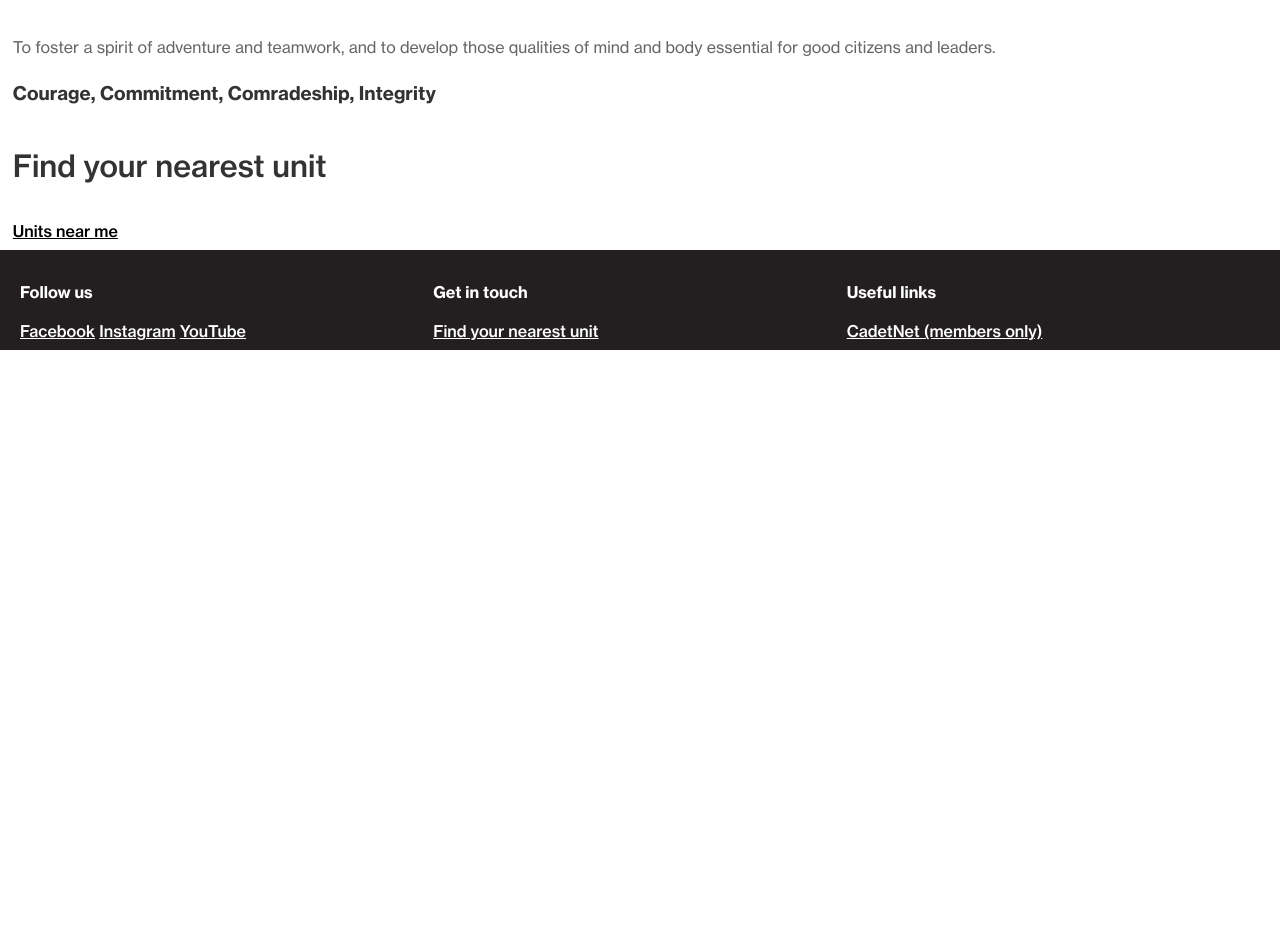
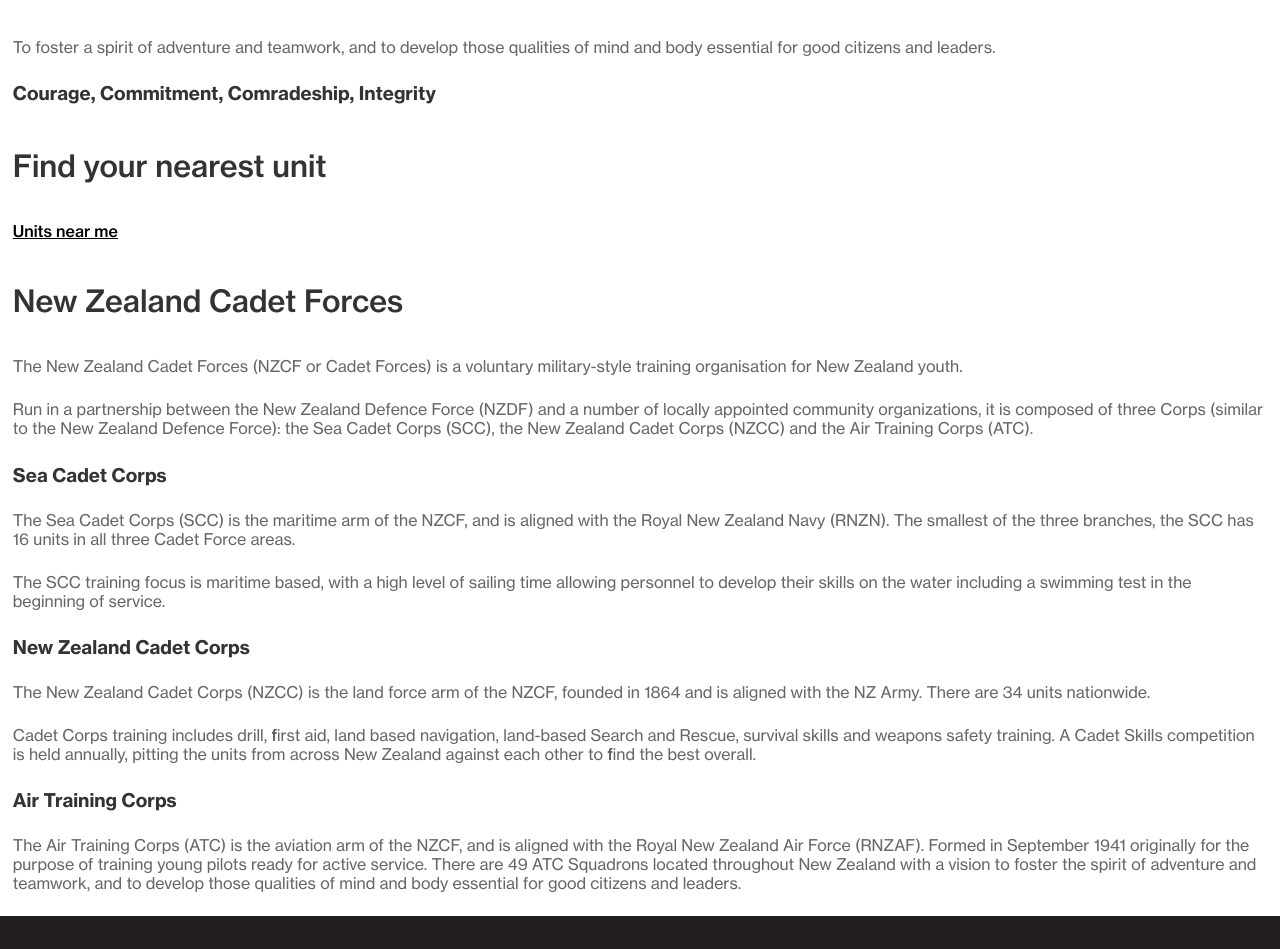
Before and after one commit to New-Zealand-Cadet-Forces/op-refresh, a Jekyll site: the page built from index.md, in a window 1280 px wide and 1400 px high, scrolled down 232 px. Shown: the part 384-1333 px from the top of the window. Built offline with Jekyll 4.4.1, drawn with Linux system fonts in a browser that asks for light colours; before the commit the page ends 966 px from its top, so only the background shows below that.

Commit message:
Add home page content

```diff
--- a/index.md
+++ b/index.md
@@ -14,4 +14,25 @@
         <h2>Find your nearest unit</h2>
         <a id="unit-btn" href="units.html">Units near me</a>
     </section>
+    <section class="intro-description">
+        <h2>New Zealand Cadet Forces</h2>
+        <p>The New Zealand Cadet Forces (NZCF or Cadet Forces) is a voluntary military-style training organisation for New Zealand youth.</p>
+        <p>Run in a partnership between the New Zealand Defence Force (NZDF) and a number of locally appointed community organizations, it is composed of three Corps (similar to the New Zealand Defence Force): the Sea Cadet Corps (SCC), the New Zealand Cadet Corps (NZCC) and the Air Training Corps (ATC).</p>
+    </section>
+    <aside class="corps-descriptions">
+        <section class="scc-description">
+            <h3>Sea Cadet Corps</h3>
+            <p>The Sea Cadet Corps (SCC) is the maritime arm of the NZCF, and is aligned with the Royal New Zealand Navy (RNZN). The smallest of the three branches, the SCC has 16 units in all three Cadet Force areas.</p>
+            <p>The SCC training focus is maritime based, with a high level of sailing time allowing personnel to develop their skills on the water including a swimming test in the beginning of service.</p>
+        </section>
+        <section class="nzcc-description">
+            <h3>New Zealand Cadet Corps</h3>
+            <p>The New Zealand Cadet Corps (NZCC) is the land force arm of the NZCF, founded in 1864 and is aligned with the NZ Army. There are 34 units nationwide.</p>
+            <p>Cadet Corps training includes drill, first aid, land based navigation, land-based Search and Rescue, survival skills and weapons safety training. A Cadet Skills competition is held annually, pitting the units from across New Zealand against each other to find the best overall.</p>
+        </section>
+        <section class="atc-description">
+            <h3>Air Training Corps</h3>
+            <p>The Air Training Corps (ATC) is the aviation arm of the NZCF, and is aligned with the Royal New Zealand Air Force (RNZAF). Formed in September 1941 originally for the purpose of training young pilots ready for active service. There are 49 ATC Squadrons located throughout New Zealand with a vision to foster the spirit of adventure and teamwork, and to develop those qualities of mind and body essential for good citizens and leaders.</p>
+        </section>
+    </aside>
 </main>
```
